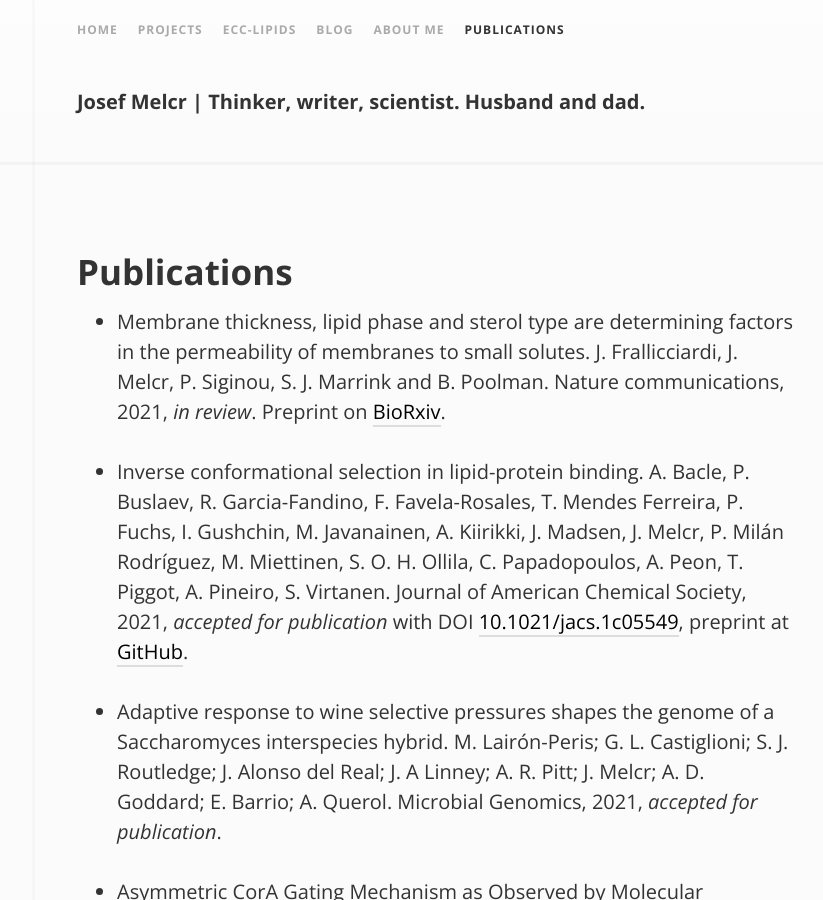
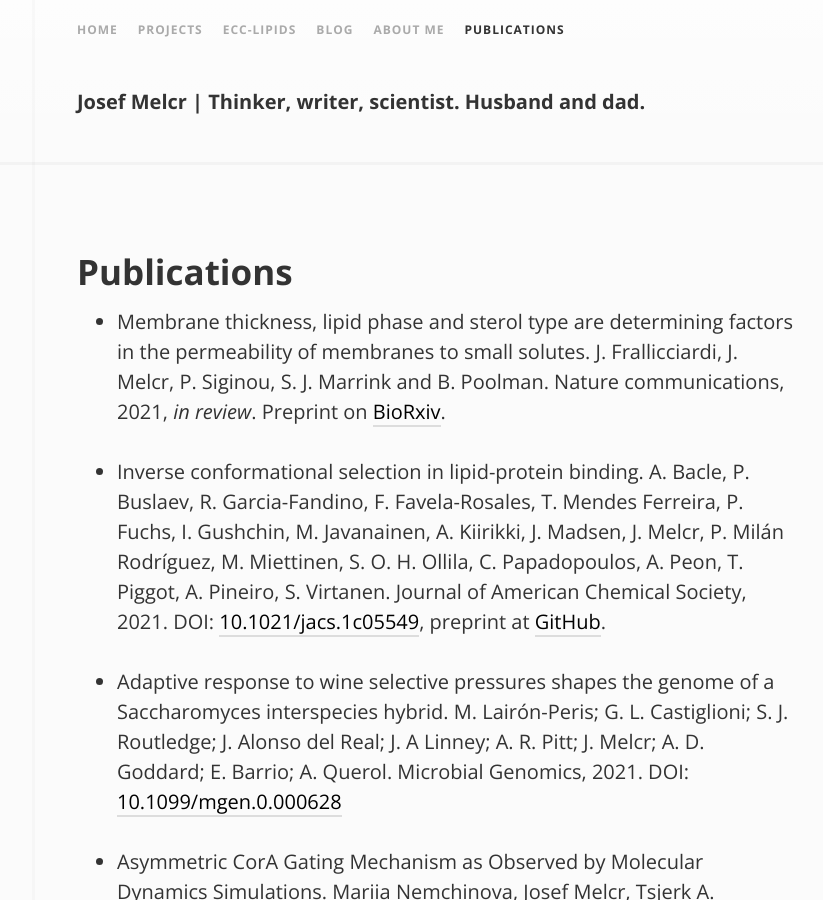
Before and after one commit to jmelcr/jmelcr.github.io, a Jekyll site: the page built from publications.md, in a window 1280 px wide and 900 px high. Shown: the whole window, without its empty margins (203-1026 px from the left). Built offline with Jekyll 4.4.1, drawn with Linux system fonts in a browser that asks for light colours; comment, search, counter and statistics services are not loaded.

Commit message:
Update publications.md

```diff
--- a/publications.md
+++ b/publications.md
@@ -17,15 +17,16 @@ T. Mendes Ferreira, P. Fuchs, I. Gushchin, M. Javanainen,
 A. Kiirikki, J. Madsen, J. Melcr, P. Milán Rodríguez, M. Miettinen,
 S. O. H. Ollila, C. Papadopoulos, A. Peon, T. Piggot,
 A. Pineiro, S. Virtanen.
-Journal of American Chemical Society, 2021, *accepted for publication*
-with DOI [10.1021/jacs.1c05549](https://doi.org/10.1021/jacs.1c05549),
+Journal of American Chemical Society, 2021.
+DOI: [10.1021/jacs.1c05549](https://doi.org/10.1021/jacs.1c05549),
 preprint at [GitHub](https://github.com/NMRLipids/NMRlipidsIVPEandPGmanuscript/blob/7526ae37d478a2434062b2e24b861b95d4087553/manuscriptPGPE.pdf).
 
 - Adaptive response to wine selective pressures shapes the genome of a Saccharomyces interspecies hybrid.
 M. Lairón-Peris; G. L. Castiglioni; S. J. Routledge;
 J. Alonso del Real; J. A Linney; A. R. Pitt;
 J. Melcr; A. D. Goddard; E. Barrio; A. Querol.
-Microbial Genomics, 2021, *accepted for publication*.
+Microbial Genomics, 2021.
+DOI: [10.1099/mgen.0.000628](https://doi.org/10.1099/mgen.0.000628)
 
 
 - Asymmetric CorA Gating Mechanism as Observed by Molecular Dynamics Simulations.
```
